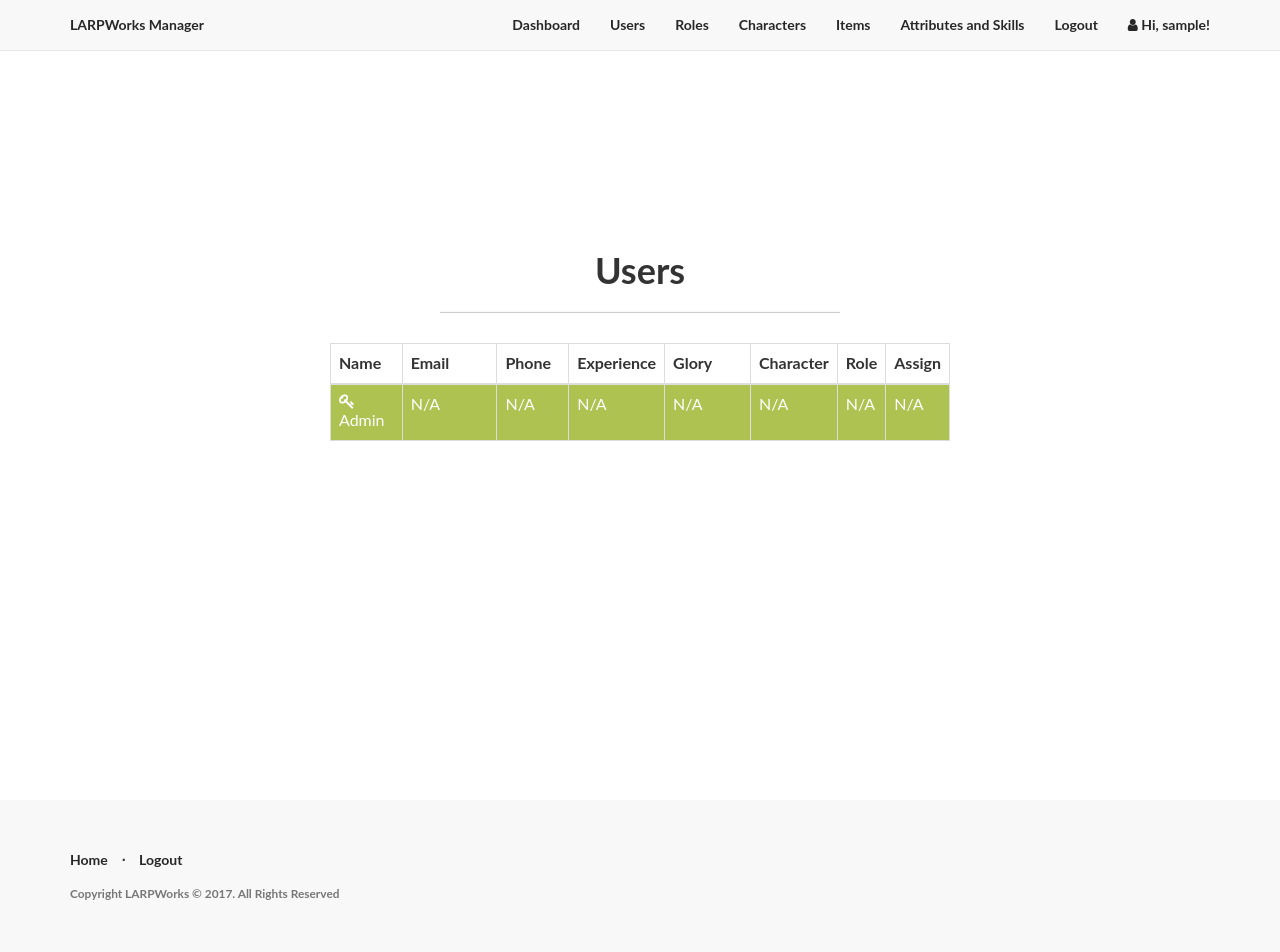
After one commit to project-cyaniel/project_cyaniel, a Flask app: page /admin/users in a window 1280 px wide. The commit adds this page. Run offline with Flask 2, Linux system fonts and the light colour scheme; a user stored in the database is signed in; tables that the repository leaves empty hold one stand-in row (values such as "Sample post"); parts of the project's set-up code (start-up, migrations or seed data) failed here and were passed over; some libraries are stand-ins or nearby versions.

```diff
--- a/project_cyaniel/app/admin/views.py
+++ b/project_cyaniel/app/admin/views.py
@@ -2,9 +2,9 @@ from flask import abort, flash, redirect, render_template, url_for
 from flask_login import current_user, login_required
 
 from . import admin
-from .forms import CharacterForm
+from .forms import CharacterForm, RoleForm, UserAssignForm
 from .. import db
-from ..models import Character
+from ..models import Character, Role, User, UserRole
 
 
 def check_admin():
@@ -13,6 +13,7 @@ def check_admin():
     """
     if not current_user.is_admin:
         abort(403)
+
 
 # Character Views
 
@@ -77,7 +78,6 @@ def edit_character(id):
     form = CharacterForm(obj=character)
     if form.validate_on_submit():
         character.character_name = form.character_name.data
-        character.last_update = form.last_update.data
         character.id = form.id.data
         db.session.commit()
         flash('You have successfully edited the characters.')
@@ -108,3 +108,141 @@ def delete_character(id):
     return redirect(url_for('admin.list_characters'))
 
     return render_template(title="Delete Character")
+
+
+# Role Views
+
+@admin.route('/roles')
+@login_required
+def list_roles():
+    check_admin()
+    """
+    List all roles
+    """
+    roles = Role.query.all()
+    return render_template('admin/roles/roles.html',
+                           roles=roles, title='Roles')
+
+
+@admin.route('/roles/add', methods=['GET', 'POST'])
+@login_required
+def add_role():
+    """
+    Add a role to the database
+    """
+    check_admin()
+
+    add_role = True
+
+    form = RoleForm()
+    if form.validate_on_submit():
+        role = Role(name=form.name.data,
+                    description=form.description.data)
+
+        try:
+            # add role to the database
+            db.session.add(role)
+            db.session.commit()
+            flash('You have successfully added a new role.')
+        except:
+            # in case role name already exists
+            flash('Error: role name already exists.')
+
+        # redirect to the roles page
+        return redirect(url_for('admin.list_roles'))
+
+    # load role template
+    return render_template('admin/roles/role.html', add_role=add_role,
+                           form=form, title='Add Role')
+
+
+@admin.route('/roles/edit/<int:id>', methods=['GET', 'POST'])
+@login_required
+def edit_role(id):
+    """
+    Edit a role
+    """
+    check_admin()
+
+    add_role = False
+
+    role = Role.query.get_or_404(id)
+    form = RoleForm(obj=role)
+    if form.validate_on_submit():
+        role.name = form.name.data
+        role.description = form.description.data
+        db.session.add(role)
+        db.session.commit()
+        flash('You have successfully edited the role.')
+
+        # redirect to the roles page
+        return redirect(url_for('admin.list_roles'))
+
+    form.description.data = role.description
+    form.name.data = role.name
+    return render_template('admin/roles/role.html', add_role=add_role,
+                           form=form, title="Edit Role")
+
+
+@admin.route('/roles/delete/<int:id>', methods=['GET', 'POST'])
+@login_required
+def delete_role(id):
+    """
+    Delete a role from the database
+    """
+    check_admin()
+
+    role = Role.query.get_or_404(id)
+    db.session.delete(role)
+    db.session.commit()
+    flash('You have successfully deleted the role.')
+
+    # redirect to the roles page
+    return redirect(url_for('admin.list_roles'))
+
+    return render_template(title="Delete Role")
+
+
+#  User Views
+
+@admin.route('/users')
+@login_required
+def list_users():
+    """
+    List all users
+    """
+    check_admin()
+
+    users = User.query.all()
+    return render_template('admin/users/users.html',
+                           users=users, title='Users')
+
+
+@admin.route('/users/assign/<int:id>', methods=['GET', 'POST'])
+@login_required
+def assign_user(id):
+    """
+    Assign a character and a role to an employee
+    """
+    check_admin()
+
+    user = User.query.get_or_404(id)
+
+    # prevent admin from being assigned a department or role
+    if user.is_admin:
+        abort(403)
+
+    form = UserAssignForm(obj=user)
+    if form.validate_on_submit():
+        user.character = form.character.data
+        user.role = form.role.data
+        db.session.add(user)
+        db.session.commit()
+        flash('You have successfully assigned a department and role.')
+
+        # redirect to the roles page
+        return redirect(url_for('admin.list_users'))
+
+    return render_template('admin/users/user.html',
+                           user=user, form=form,
+                           title='Assign User')
--- /dev/null
+++ b/project_cyaniel/app/templates/admin/users/users.html
@@ -0,0 +1,80 @@
+{% import "bootstrap/utils.html" as utils %}
+{% extends "base.html" %}
+{% block title %}Users{% endblock %}
+{% block body %}
+<div class="content-section">
+  <div class="outer">
+    <div class="middle">
+      <div class="inner">
+        <br/>
+        {{ utils.flashed_messages() }}
+        <br/>
+        <h1 style="text-align:center;">Users</h1>
+        {% if users %}
+          <hr class="intro-divider">
+          <div class="center">
+            <table class="table table-striped table-bordered">
+              <thead>
+                <tr>
+                  <th width="15%"> Name </th>
+                  <th width="30%"> Email </th>
+                  <th width="15%"> Phone </th>
+                  <th width="15%"> Experience </th>
+                  <th width="30%"> Glory </th>
+                  <th width="30%"> Character </th>
+                  <th width="30%"> Role </th>
+                  <th width="15%"> Assign </th>
+                </tr>
+              </thead>
+              <tbody>
+              {% for user in users %}
+                {% if user.is_admin %}
+                    <tr style="background-color: #aec251; color: white;">
+                        <td> <i class="fa fa-key"></i> Admin </td>
+                        <td> N/A </td>
+                        <td> N/A </td>
+                        <td> N/A </td>
+                        <td> N/A </td>
+                        <td> N/A </td>
+                        <td> N/A </td>
+                        <td> N/A </td>
+                    </tr>
+                {% else %}
+                    <tr>
+                      <td> {{ user.first_name }} {{ user.last_name }} </td>
+                      <td> {{ user.email }} </td>
+                      <td> {{ user.phone }} </td>
+                      <td> {{ user.experience_points }} </td>
+                      <td> {{ user.game_points }}</td>
+                      <td>
+                        {% if user.character %}
+                          {{ user.character.character_name }}
+                        {% else %}
+                          -
+                        {% endif %}
+                      </td>
+                      <td>
+                        {% if user.role %}
+                          {{ user.role.name }}
+                        {% else %}
+                          -
+                        {% endif %}
+                      </td>
+                      <td>
+                        <a href="{{ url_for('admin.assign_user', id=user.id) }}">
+                          <i class="fa fa-user-plus"></i> Assign
+                        </a>
+                      </td>
+                    </tr>
+                {% endif %}
+              {% endfor %}
+              </tbody>
+            </table>
+          </div>
+        {% endif %}
+        </div>
+      </div>
+    </div>
+  </div>
+</div>
+{% endblock %}
--- a/project_cyaniel/app/templates/base.html
+++ b/project_cyaniel/app/templates/base.html
@@ -23,8 +23,8 @@
                 {% if current_user.is_authenticated %}
                     {% if current_user.is_admin %}
                         <li><a href="{{ url_for('home.admin_dashboard') }}">Dashboard</a></li>
-                        <li><a href="#">Users</a></li>
-                        <li><a href="#">Roles</a></li>
+                        <li><a href="{{ url_for('admin.list_users') }}">Users</a></li>
+                        <li><a href="{{ url_for('admin.list_roles') }}">Roles</a></li>
                         <li><a href="{{ url_for('admin.list_characters') }}">Characters</a></li>
                         <li><a href="#">Items</a></li>
                         <li><a href="#">Attributes and Skills</a></li>
```
Also changed, not shown: project_cyaniel/app/admin/forms.py (+25 -3 lines), project_cyaniel/app/models.py (+22 -12 lines), project_cyaniel/app/templates/admin/roles/role.html (added, +28 -0 lines), project_cyaniel/app/templates/admin/roles/roles.html (added, +68 -0 lines), project_cyaniel/app/templates/admin/users/user.html (added, +25 -0 lines).
